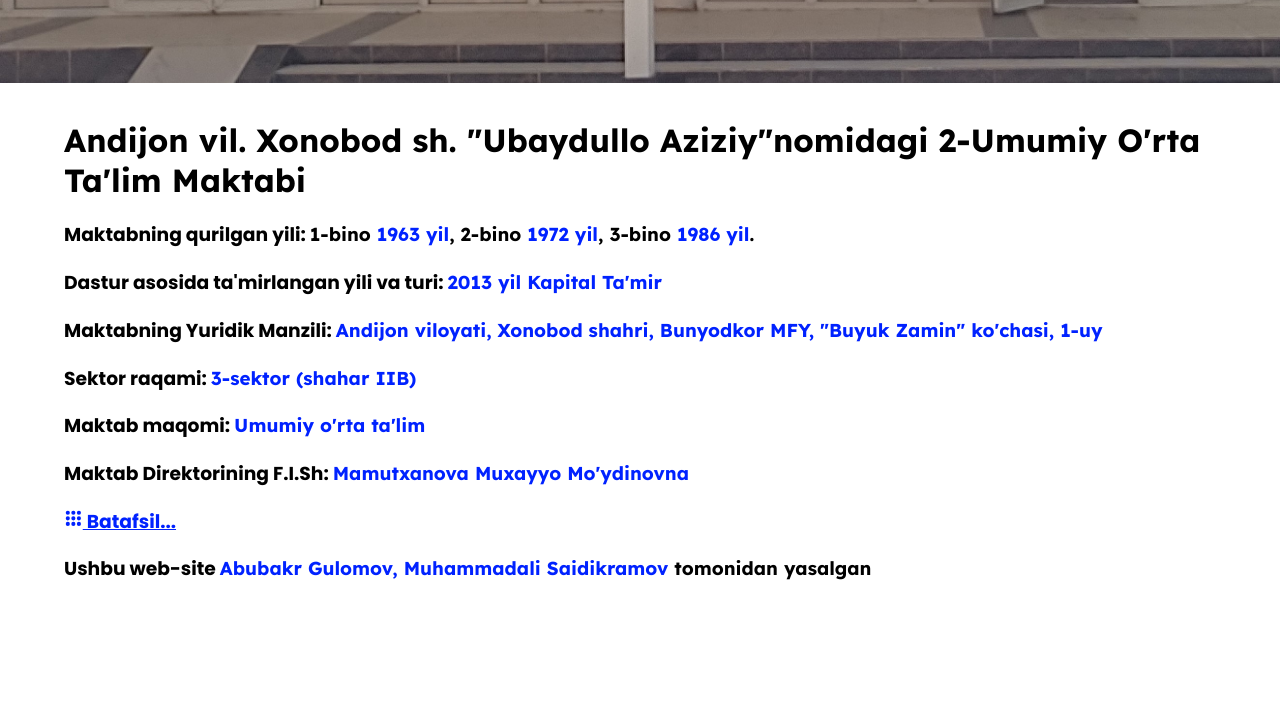
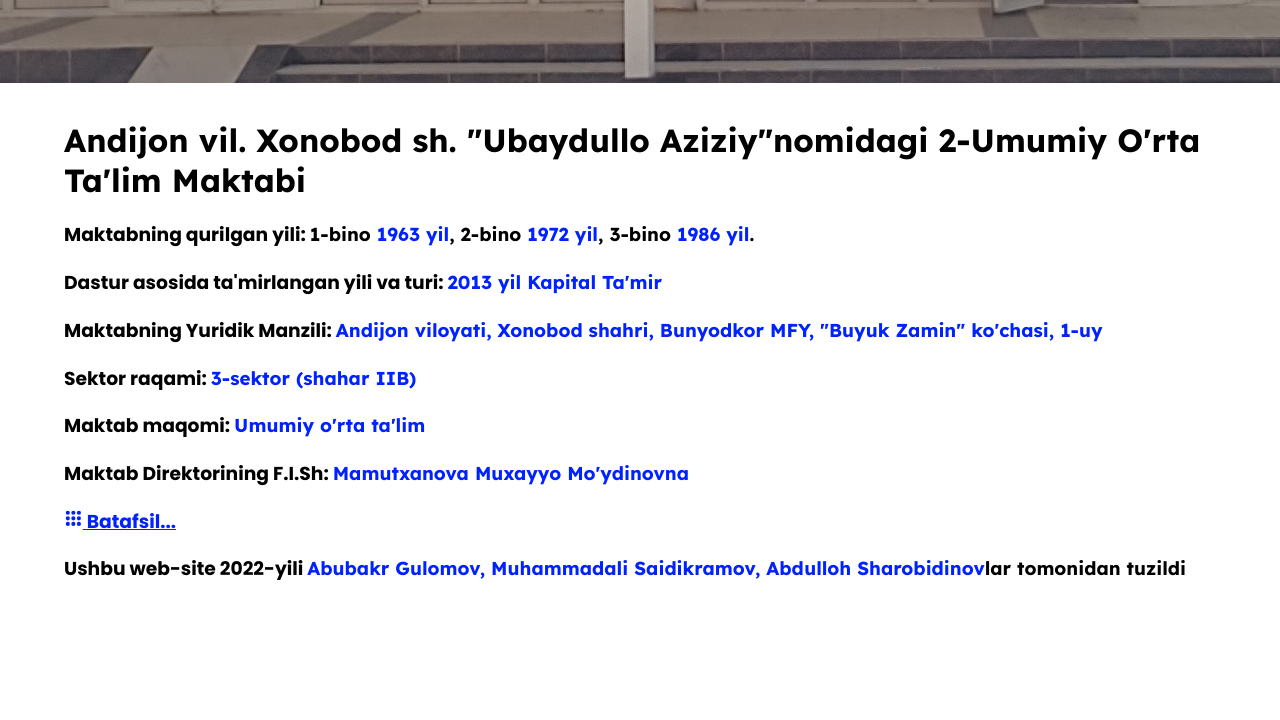
Before and after one commit to abubakrgulomov08/2-maktab, a plain HTML site: page index.html in a window 1280 px wide. Shown: the part 717-1437 px from the top of the page. Drawn offline with nearby package versions, Linux system fonts and the light colour scheme.

Commit message:
Add files via upload

```diff
--- a/index.html
+++ b/index.html
@@ -43,7 +43,7 @@
     <h3><span class="bold">Maktab maqomi: </span><span class="red">Umumiy o'rta ta'lim</span></h3>
     <h3><span class="bold">Maktab Direktorining F.I.Sh: </span><span class="red">Mamutxanova Muxayyo Mo'ydinovna</span></h3>
     <h3><ion-icon name="apps" class="red batafsil"></ion-icon><a href="../2-maktab/htmls/batafsil.html" class="batafsil red"> Batafsil...</a></h3>
-    <h3><span class="bold">Ushbu web-site </span><span class="red">Abubakr Gulomov, Muhammadali Saidikramov</span> tomonidan yasalgan</h3>
+    <h3><span class="bold">Ushbu web-site 2022-yili </span><span class="red">Abubakr Gulomov, Muhammadali Saidikramov, Abdulloh Sharobidinov</span>lar tomonidan tuzildi</h3>
     <br><br><br><br><br><br><br>
     <div class="box1">
       <a href="#"><ion-icon name="chatbubbles"></ion-icon> Biz Bilan Bog'laning</a>
```
